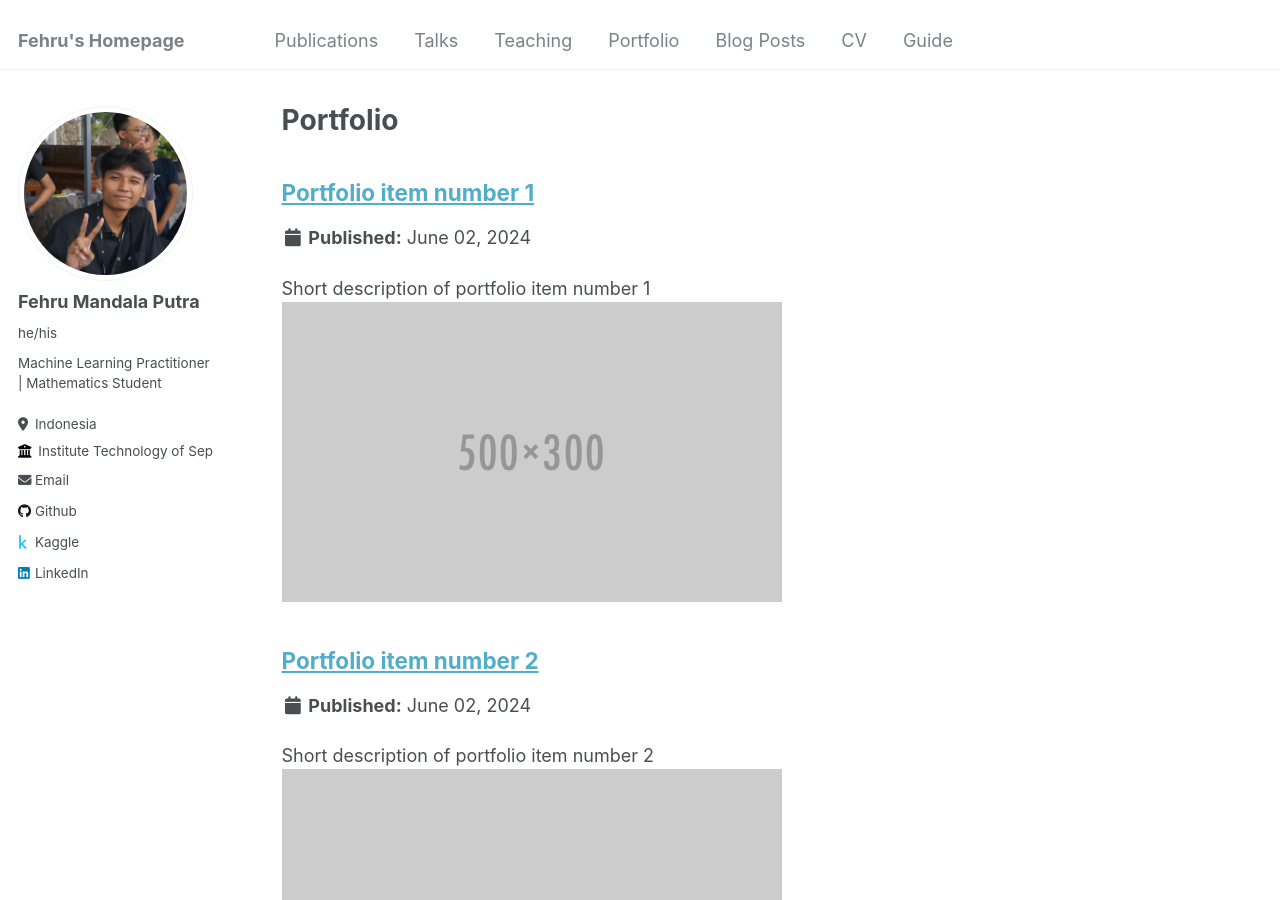
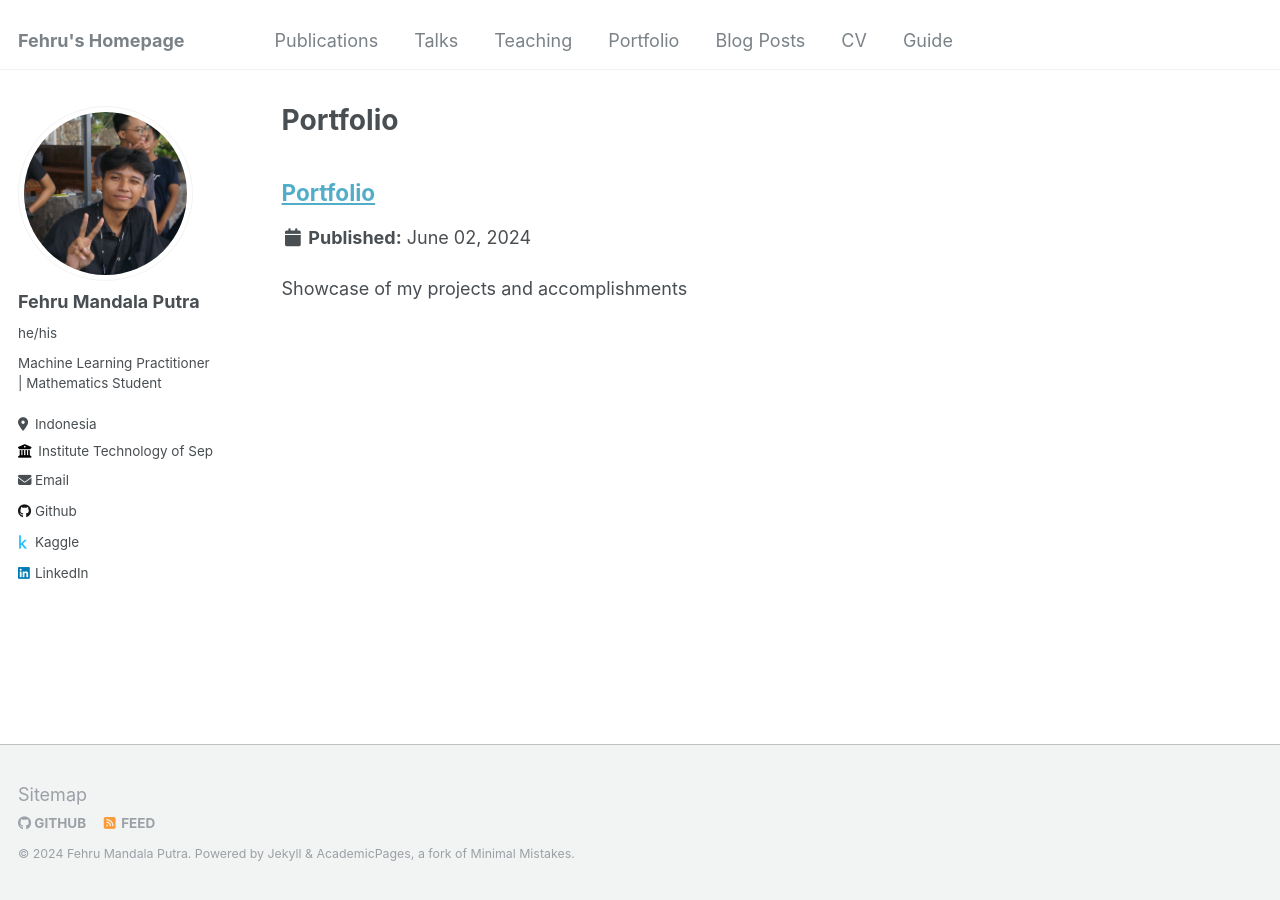
Before and after one commit to overfero/overfero.github.io, a Jekyll site: the page built from _pages/portfolio.html, in a window 1280 px wide and 900 px high. Built offline with Jekyll 4.4.1, drawn with Linux system fonts in a browser that asks for light colours; part of the change alters nothing that is shown.

Commit message:
modify portofolio

```diff
--- a/_portfolio/portfolio-1.md
+++ b/_portfolio/portfolio-1.md
@@ -1,7 +1,80 @@
 ---
-title: "Portfolio item number 1"
-excerpt: "Short description of portfolio item number 1<br/><img src='/images/500x300.png'>"
+title: "Portfolio"
+excerpt: "Showcase of my projects and accomplishments"
 collection: portfolio
 ---
 
-This is an item in your portfolio. It can be have images or nice text. If you name the file .md, it will be parsed as markdown. If you name the file .html, it will be parsed as HTML.
+## Cyberbullying Detection
+
+A machine learning model to detect cyberbullying.<br/>
+<img src='/images/cyberbullying_detection.png'>
+
+This project involves developing a machine learning model to detect cyberbullying. The project employs end-to-end machine learning practices including distributed computing, data versioning, model versioning, and distributed dataset on the Google Cloud Platform. Following industry best practices, it simplifies deployment. The machine learning model is deployed as a REST API using FastAPI.
+
+[GitHub Repository](https://github.com/overfero/overfero-model)
+
+---
+
+## News App
+
+A news application with various features using NewsData.io API.<br/>
+<img src='/images/news_app.png'>
+
+This project involves creating a news application that integrates the Public API NewsData.io. The app includes features such as Bookmark, Find News, Category News, Headline News, and International News. It also has Login and Signup features using Firebase Auth.
+
+[GitHub Repository](https://github.com/overfero/NewsApp)
+
+---
+
+## Movie App
+
+A movie recommendation application using IMDB API.<br/>
+<img src='/images/movie_app.png'>
+
+This project involves creating a movie recommendation application that integrates the Public API IMDB. The app includes features such as Popular Movies, Upcoming Movies, and Movie Details.
+
+[GitHub Repository](https://github.com/overfero/MovieApps)
+
+---
+
+## ImageToTextElection
+
+Image-to-text model for extracting numerical results from election forms.<br/>
+<img src='/images/imagetotextelection.png'>
+
+This project involves developing an image-to-text model for extracting numerical results from election forms collected from various polling stations (TPS).
+
+[GitHub Repository](https://github.com/overfero/ImageToTextElection/tree/main)
+
+---
+
+## Ngambis Rest API
+
+A REST API for the Ngambis Application project.<br/>
+<img src='/images/ngambis_restapi.png'>
+
+This project involves creating a REST API for the Ngambis Application project, an application designed to connect freelancers with projects, integrated with MongoDB. Features include API Endpoint, CRUD User, and CRUD Project.
+
+[GitHub Repository](https://github.com/overfero/Ngambis-RESTAPI)
+
+---
+
+## Weather Forecasting
+
+A machine learning model for accurate weather predictions.<br/>
+<img src='/images/weather_forecasting.png'>
+
+This project involves developing a machine learning model to provide accurate weather predictions to support planning and scheduling for the relocation project of the capital city of Indonesia from Jakarta to East Kalimantan.
+
+[GitHub Repository](https://github.com/overfero/WeatherForecasting)
+
+---
+
+## Fake News Detection
+
+A model using CNN and RNN for automatic detection of fake news.<br/>
+<img src='/images/fake_news_detection.png'>
+
+This project involves employing Convolutional Neural Networks (CNN) and Recurrent Neural Networks (RNN), incorporating three types of embeddings (token, character, and feature), for automatic detection of fake news.
+
+[GitHub Repository](https://github.com/overfero/FakeNewsDetection)
--- a/_portfolio/portfolio-2.html
+++ /dev/null
@@ -1,7 +0,0 @@
----
-title: "Portfolio item number 2"
-excerpt: "Short description of portfolio item number 2 <br/><img src='/images/500x300.png'>"
-collection: portfolio
----
-
-This is an item in your portfolio. It can be have images or nice text. If you name the file .md, it will be parsed as markdown. If you name the file .html, it will be parsed as HTML.
```
